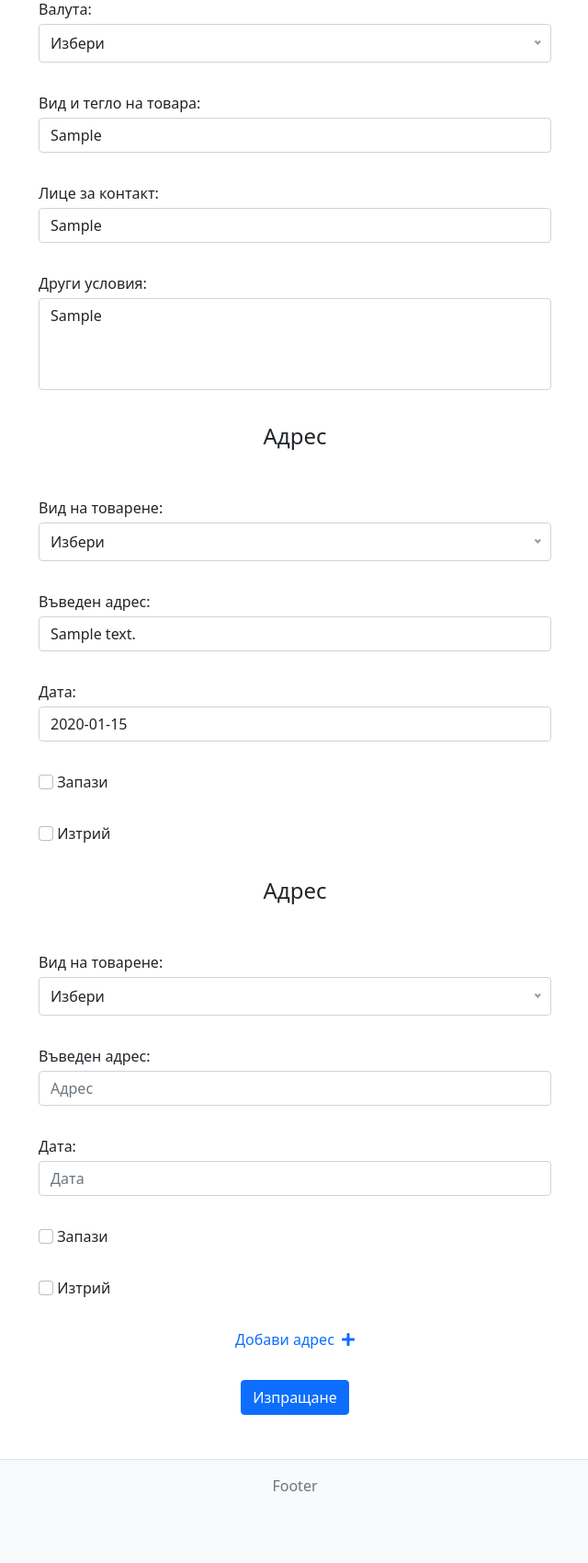
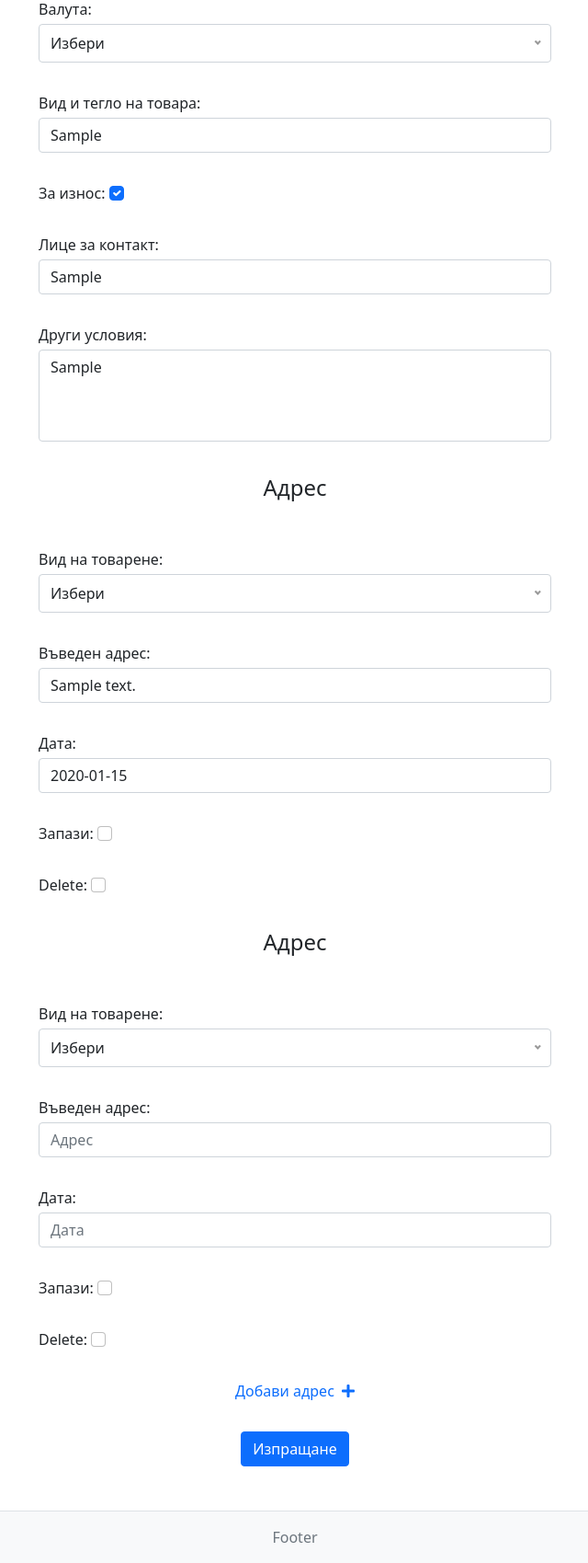
Before and after one commit to DanailYordanov/Office-EIT, a Django app: page /update-course/1/ in a window 1280 px wide. Shown: the part 1191-2890 px from the top of the page at 92% size, without its empty margins (319-959 px from the left). Before the commit the page ends 2812 px from the top, so only its background shows below. Run offline with Django 3.2, Linux system fonts and the light colour scheme; a user stored in the database is signed in; tables that the repository leaves empty hold one stand-in row (values such as "Sample post"); some libraries are stand-ins or nearby versions.

Commit message:
Add new field to the courses
Add field to determine if a certain course is intended for export or not

```diff
--- a/project/main/forms.py
+++ b/project/main/forms.py
@@ -111,6 +111,7 @@ class CourseModelForm(forms.ModelForm):
             'description': forms.Textarea(attrs={'class': 'form-control', 'placeholder': 'Описание'}),
             'price': forms.TextInput(attrs={'class': 'form-control', 'placeholder': 'Цена'}),
             'cargo_type': forms.TextInput(attrs={'class': 'form-control', 'placeholder': 'Вид и тегло на товара'}),
+            'export': forms.CheckboxInput(attrs={'class': 'form-check-input'}),
             'contact_person': forms.TextInput(attrs={'class': 'form-control', 'placeholder': 'Лице за контакт'}),
             'other_conditions': forms.Textarea(attrs={'class': 'form-control', 'placeholder': 'Други условия'})
         }
--- a/project/main/models.py
+++ b/project/main/models.py
@@ -203,6 +203,7 @@ class Course(models.Model):
     currency = models.CharField(
         'Валута', choices=CURRENCY_CHOICES, max_length=5)
     cargo_type = models.CharField('Вид и тегло на товара', max_length=100)
+    export = models.BooleanField('За износ', default=False)
     contact_person = models.CharField(
         'Лице за контакт', max_length=50, null=True, blank=True)
     other_conditions = models.CharField(
--- a/project/main/templates/main/add_course.html
+++ b/project/main/templates/main/add_course.html
@@ -16,6 +16,15 @@
 
     {% for field in form %}
     <div class="col-12 col-md-8 col-xl-6">
+        {% if field.field.widget.input_type == 'checkbox' %}
+
+        <label class="form-check-label" for="{{ field.id_for_label }}">
+            {{ field.label_tag }}
+        </label>
+        {{ field }}
+
+        {% else %}
+
         <div class="field-label">
             {{ field.label_tag }}
         </div>
@@ -23,6 +32,8 @@
             {{ field }}
         </div>
         {{ field.errors }}
+
+        {% endif %}
     </div>
     {% endfor %}
 
@@ -34,14 +45,10 @@
         <div class="col-12 col-md-8 col-xl-6 address-field">
             {% if f.field.widget.input_type == 'checkbox' %}
 
+            <label class="form-check-label" for="{{ f.id_for_label }}">
+                {{ f.label_tag }}
+            </label>
             {{ f }}
-            <label class="form-check-label" for="{{ f.id_for_label }}">
-                {% if f.name == 'save' %}
-                Запази
-                {% else %}
-                Изтрий
-                {% endif %}
-            </label>
 
             {% else %}
 
```
Also changed, not shown: project/main/migrations/0042_course_export.py (added).
